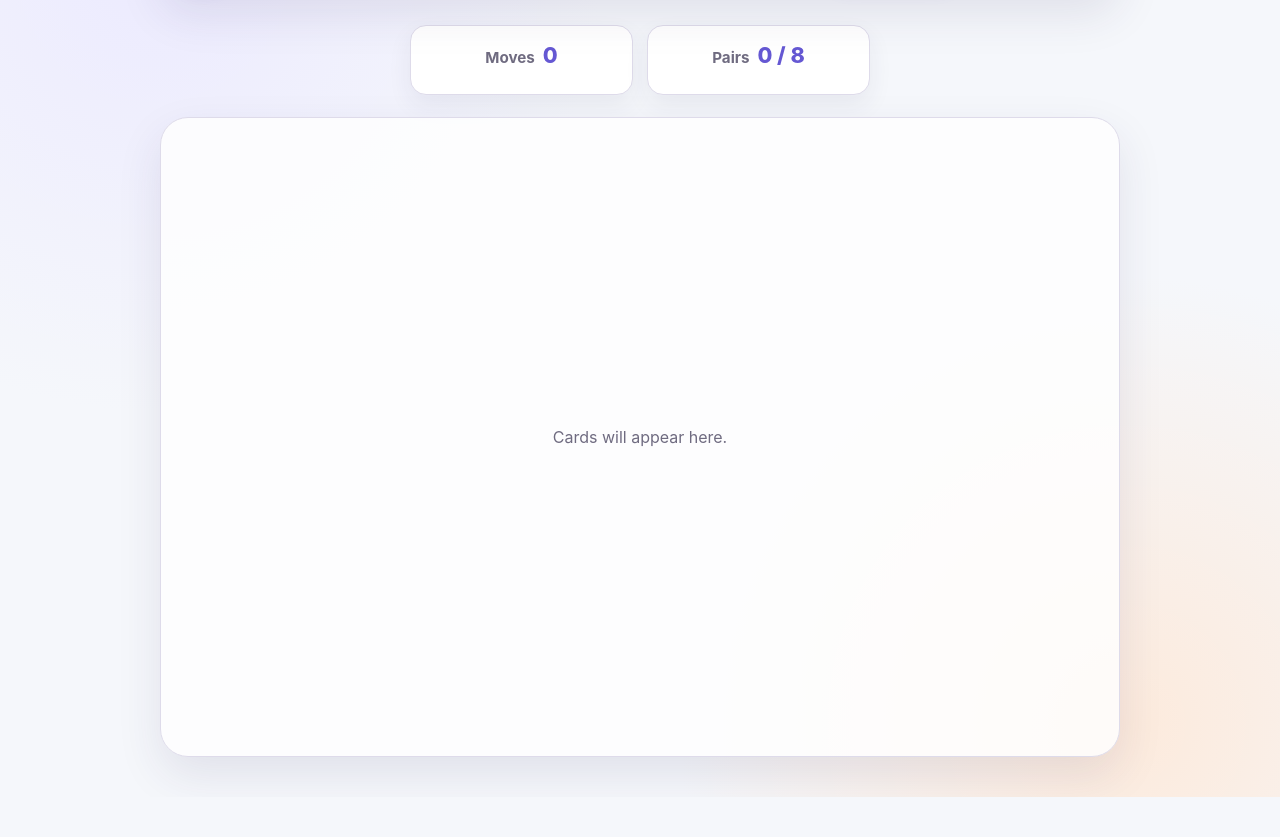
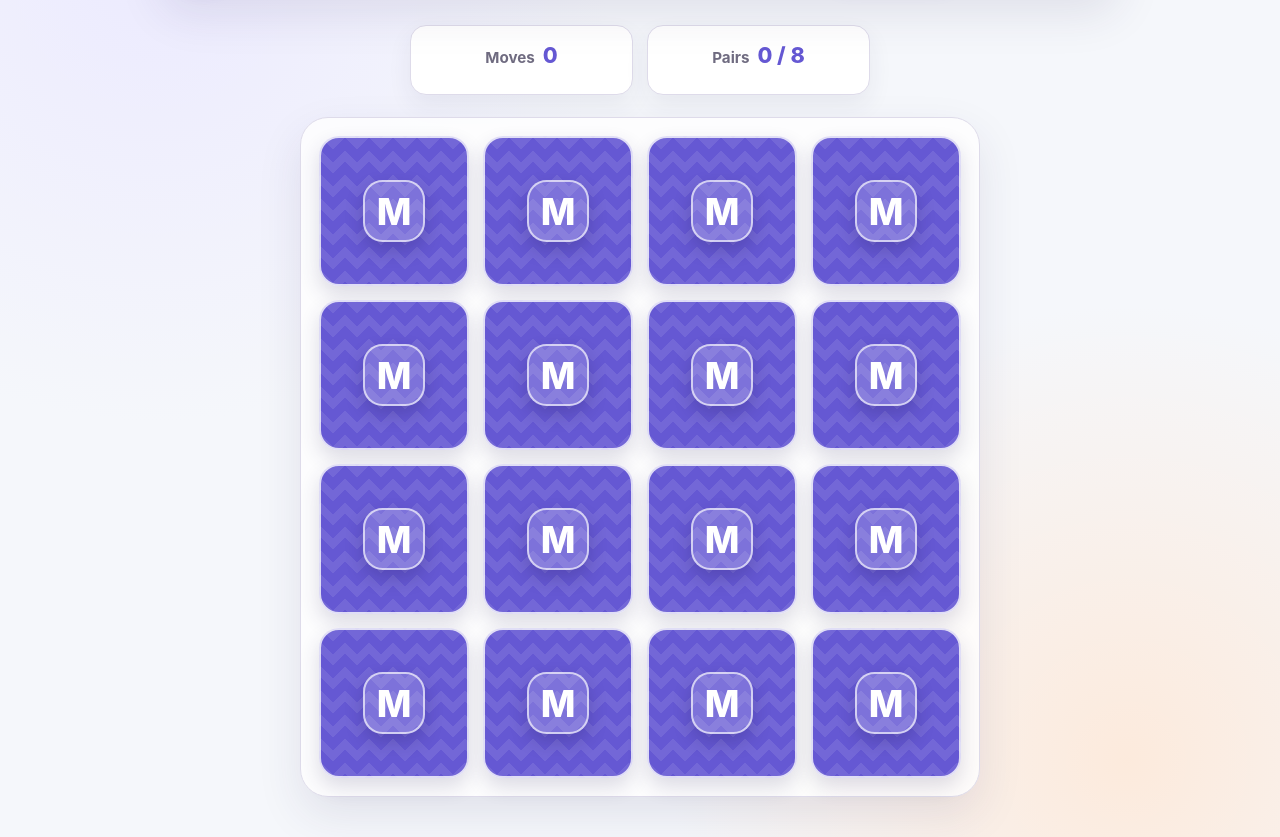
Before and after one commit to KateKaliaha/memory-game, a plain HTML site: page index.html in a window 1280 px wide. Shown: the part 109-946 px from the top of the page. Before the commit the page ends 906 px from the top, so only its background shows below. Drawn offline with Linux system fonts and the light colour scheme.

Commit message:
feat: add random theme selection and card shuffle

```diff
--- a/css/styles.css
+++ b/css/styles.css
@@ -184,19 +184,104 @@ button {
 
 .board {
   display: grid;
-  min-height: clamp(360px, 62vw, 640px);
-  place-items: center;
-  padding: 20px;
+  grid-template-columns: repeat(4, minmax(0, 1fr));
+  gap: clamp(8px, 1.6vw, 14px);
+  width: min(100%, 680px);
+  margin-inline: auto;
+  padding: clamp(10px, 2vw, 18px);
   border: 1px solid var(--color-border);
   border-radius: var(--radius-large);
   background: rgb(255 255 255 / 82%);
   box-shadow: var(--shadow-card);
 }
 
-.board__placeholder {
-  margin: 0;
-  color: var(--color-text-muted);
-  text-align: center;
+.memory-card {
+  position: relative;
+  aspect-ratio: 1;
+  padding: 0;
+  border: 0;
+  border-radius: clamp(12px, 2vw, 20px);
+  background: transparent;
+  cursor: pointer;
+  perspective: 900px;
+  transition: transform 160ms ease;
+}
+
+.memory-card:hover {
+  transform: translateY(-3px);
+}
+
+.memory-card:active {
+  transform: translateY(0);
+}
+
+.memory-card:focus-visible {
+  outline: 3px solid var(--color-focus);
+  outline-offset: 3px;
+}
+
+.memory-card__inner {
+  position: absolute;
+  inset: 0;
+  display: block;
+  border-radius: inherit;
+  box-shadow: 0 9px 20px rgb(49 42 92 / 16%);
+  transform-style: preserve-3d;
+  transition: transform 380ms ease;
+}
+
+.memory-card__face {
+  position: absolute;
+  inset: 0;
+  display: grid;
+  overflow: hidden;
+  place-items: center;
+  border: 2px solid rgb(255 255 255 / 78%);
+  border-radius: inherit;
+  backface-visibility: hidden;
+  -webkit-backface-visibility: hidden;
+}
+
+.memory-card__back {
+  color: var(--color-surface);
+  background-color: var(--color-primary);
+  background-image:
+    linear-gradient(135deg, rgb(255 255 255 / 9%) 25%, transparent 25%),
+    linear-gradient(225deg, rgb(255 255 255 / 9%) 25%, transparent 25%),
+    linear-gradient(45deg, rgb(255 255 255 / 9%) 25%, transparent 25%),
+    linear-gradient(315deg, rgb(255 255 255 / 9%) 25%, var(--color-primary) 25%);
+  background-position:
+    12px 0,
+    12px 0,
+    0 0,
+    0 0;
+  background-size: 24px 24px;
+}
+
+.memory-card__mark {
+  display: grid;
+  width: 42%;
+  aspect-ratio: 1;
+  place-items: center;
+  border: 2px solid rgb(255 255 255 / 65%);
+  border-radius: 32%;
+  background: rgb(255 255 255 / 16%);
+  box-shadow: 0 8px 18px rgb(31 25 79 / 22%);
+  font-size: clamp(1.25rem, 5vw, 2.3rem);
+  font-weight: 850;
+}
+
+.memory-card__front {
+  background: var(--color-surface);
+  transform: rotateY(180deg);
+}
+
+.memory-card__image {
+  display: block;
+  width: 100%;
+  height: 100%;
+  object-fit: cover;
+  user-select: none;
 }
 
 .modal {
@@ -268,7 +353,6 @@ button {
   }
 
   .board {
-    min-height: calc(100vw - 20px);
     padding: 10px;
     border-radius: 22px;
   }
--- /dev/null
+++ b/js/data.js
@@ -0,0 +1,92 @@
+export const CARD_GROUPS = [
+  {
+    id: 'code',
+    cards: [
+      {
+        id: 'code-01',
+        src: './assets/images/code/code-01.webp',
+        alt: 'Red ladybug character',
+      },
+      {
+        id: 'code-02',
+        src: './assets/images/code/code-02.webp',
+        alt: 'Command line terminal',
+      },
+      {
+        id: 'code-03',
+        src: './assets/images/code/code-03.webp',
+        alt: 'Git version control logo',
+      },
+      {
+        id: 'code-04',
+        src: './assets/images/code/code-04.webp',
+        alt: 'Curly braces code symbol',
+      },
+      {
+        id: 'code-05',
+        src: './assets/images/code/code-05.webp',
+        alt: 'Yellow rubber duck',
+      },
+      {
+        id: 'code-06',
+        src: './assets/images/code/code-06.webp',
+        alt: 'Database stack',
+      },
+      {
+        id: 'code-07',
+        src: './assets/images/code/code-07.webp',
+        alt: 'Coffee mug with a code symbol',
+      },
+      {
+        id: 'code-08',
+        src: './assets/images/code/code-08.webp',
+        alt: 'Browser window with a 404 error',
+      },
+    ],
+  },
+  {
+    id: 'game',
+    cards: [
+      {
+        id: 'game-01',
+        src: './assets/images/game/game-01.webp',
+        alt: 'Game mechanic character giving a thumbs-up',
+      },
+      {
+        id: 'game-02',
+        src: './assets/images/game/game-02.webp',
+        alt: 'Glowing blue mushroom',
+      },
+      {
+        id: 'game-03',
+        src: './assets/images/game/game-03.webp',
+        alt: 'Golden energy token',
+      },
+      {
+        id: 'game-04',
+        src: './assets/images/game/game-04.webp',
+        alt: 'Blue fantasy portal',
+      },
+      {
+        id: 'game-05',
+        src: './assets/images/game/game-05.webp',
+        alt: 'Smiling fire flower',
+      },
+      {
+        id: 'game-06',
+        src: './assets/images/game/game-06.webp',
+        alt: 'Purple treasure cube',
+      },
+      {
+        id: 'game-07',
+        src: './assets/images/game/game-07.webp',
+        alt: 'Game mechanic character holding a wrench',
+      },
+      {
+        id: 'game-08',
+        src: './assets/images/game/game-08.webp',
+        alt: 'Armoured fantasy turtle',
+      },
+    ],
+  },
+];
--- /dev/null
+++ b/js/game.js
@@ -0,0 +1,34 @@
+import { PAIR_COUNT } from './config.js';
+import { CARD_GROUPS } from './data.js';
+import { getRandomItem, shuffle } from './utils.js';
+
+function createDeck(cardGroup) {
+  const selectedCards = cardGroup.cards.slice(0, PAIR_COUNT);
+  const pairedCards = selectedCards.flatMap((card) =>
+    [1, 2].map((copyNumber) => ({
+      ...card,
+      pairId: card.id,
+      instanceId: `${card.id}-${copyNumber}`,
+      isFlipped: false,
+      isMatched: false,
+    })),
+  );
+
+  return shuffle(pairedCards);
+}
+
+export function createGameState() {
+  const cardGroup = getRandomItem(CARD_GROUPS);
+
+  return {
+    themeId: cardGroup.id,
+    cards: createDeck(cardGroup),
+    selectedCardIds: [],
+    moves: 0,
+    matchedPairs: 0,
+    isLocked: false,
+    isComplete: false,
+    mismatchTimerId: null,
+    resultSaved: false,
+  };
+}
--- a/js/main.js
+++ b/js/main.js
@@ -1,5 +1,6 @@
 import { APP_TITLE, PAIR_COUNT } from './config.js';
 import { createElement } from './dom.js';
+import { createGameState } from './game.js';
 import { createModal } from './modal.js';
 
 function createButton(label, modifier) {
@@ -63,14 +64,9 @@ function createGameArea() {
     attributes: { 'aria-label': 'Game statistics' },
     children: [moves.element, pairs.element],
   });
-  const placeholder = createElement('p', {
-    classNames: 'board__placeholder',
-    text: 'Cards will appear here.',
-  });
   const board = createElement('section', {
     classNames: 'board',
     attributes: { 'aria-label': 'Memory cards' },
-    children: [placeholder],
   });
   const main = createElement('main', {
     classNames: 'main',
@@ -85,6 +81,52 @@ function createGameArea() {
   };
 }
 
+function createCard(card, index) {
+  const image = createElement('img', {
+    classNames: 'memory-card__image',
+    attributes: {
+      src: card.src,
+      alt: card.alt,
+      draggable: 'false',
+    },
+  });
+  const front = createElement('span', {
+    classNames: ['memory-card__face', 'memory-card__front'],
+    attributes: { 'aria-hidden': 'true' },
+    children: [image],
+  });
+  const backMark = createElement('span', {
+    classNames: 'memory-card__mark',
+    text: 'M',
+    attributes: { 'aria-hidden': 'true' },
+  });
+  const back = createElement('span', {
+    classNames: ['memory-card__face', 'memory-card__back'],
+    attributes: { 'aria-hidden': 'true' },
+    children: [backMark],
+  });
+  const inner = createElement('span', {
+    classNames: 'memory-card__inner',
+    children: [back, front],
+  });
+
+  return createElement('button', {
+    classNames: 'memory-card',
+    attributes: {
+      type: 'button',
+      'aria-label': `Hidden memory card ${index + 1}`,
+      'aria-pressed': 'false',
+    },
+    dataset: { cardId: card.instanceId },
+    children: [inner],
+  });
+}
+
+function renderBoard(board, cards) {
+  const cardElements = cards.map(createCard);
+  board.replaceChildren(...cardElements);
+}
+
 function createApp() {
   const header = createHeader();
   const gameArea = createGameArea();
@@ -95,6 +137,18 @@ function createApp() {
   const modal = createModal();
 
   document.body.append(app, modal.dialog);
+  let gameState;
+
+  function startNewGame() {
+    gameState = createGameState();
+
+    gameArea.movesValue.textContent = String(gameState.moves);
+    gameArea.pairsValue.textContent = `${gameState.matchedPairs} / ${PAIR_COUNT}`;
+    renderBoard(gameArea.board, gameState.cards);
+  }
+
+  header.newGameButton.addEventListener('click', startNewGame);
+  startNewGame();
 }
 
 createApp();
--- /dev/null
+++ b/js/utils.js
@@ -0,0 +1,22 @@
+export function getRandomItem(items) {
+  if (items.length === 0) {
+    throw new Error('Cannot select an item from an empty array.');
+  }
+
+  const randomIndex = Math.floor(Math.random() * items.length);
+  return items[randomIndex];
+}
+
+export function shuffle(items) {
+  const shuffledItems = [...items];
+
+  for (let index = shuffledItems.length - 1; index > 0; index -= 1) {
+    const randomIndex = Math.floor(Math.random() * (index + 1));
+    [shuffledItems[index], shuffledItems[randomIndex]] = [
+      shuffledItems[randomIndex],
+      shuffledItems[index],
+    ];
+  }
+
+  return shuffledItems;
+}
```
